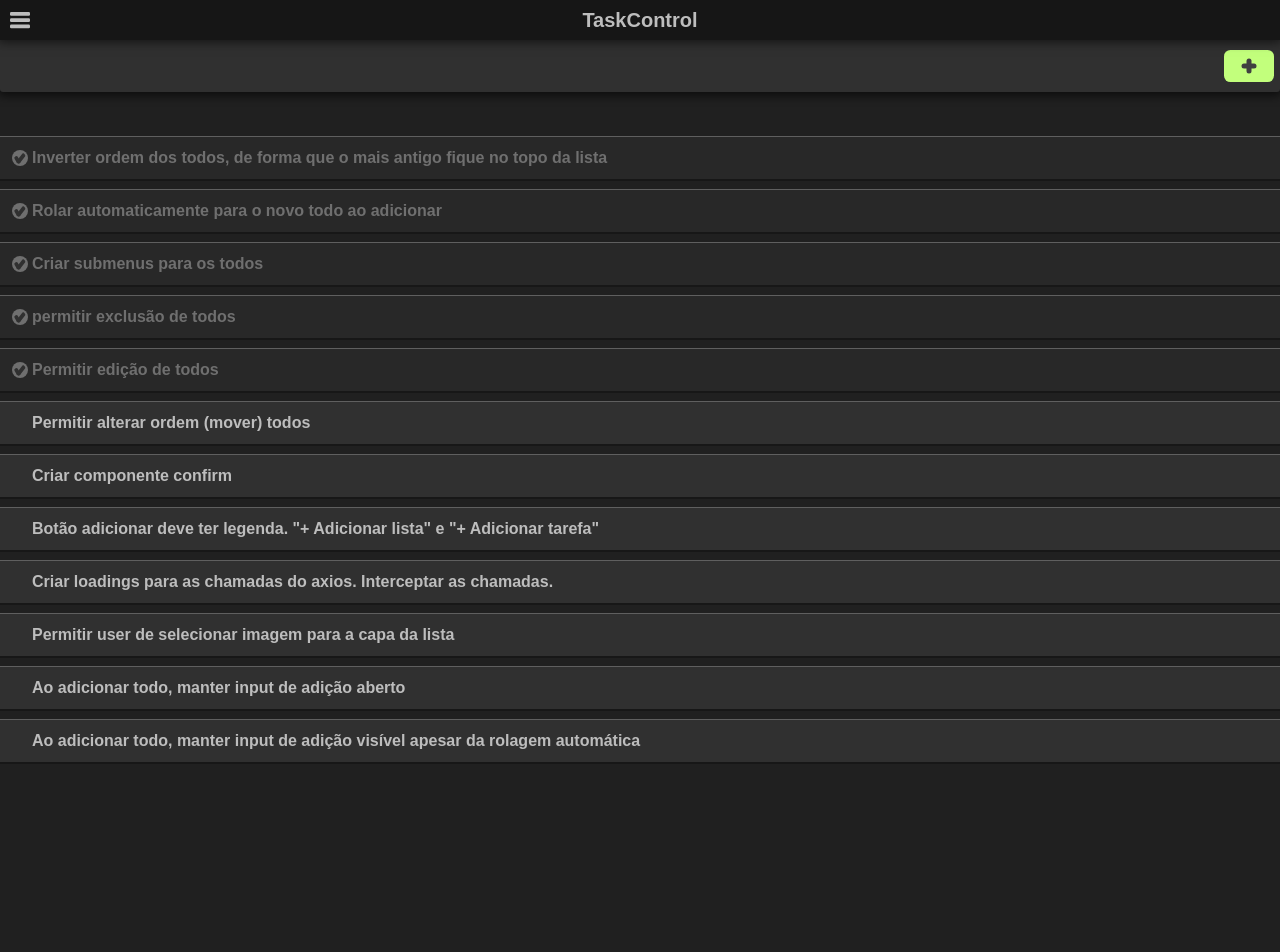
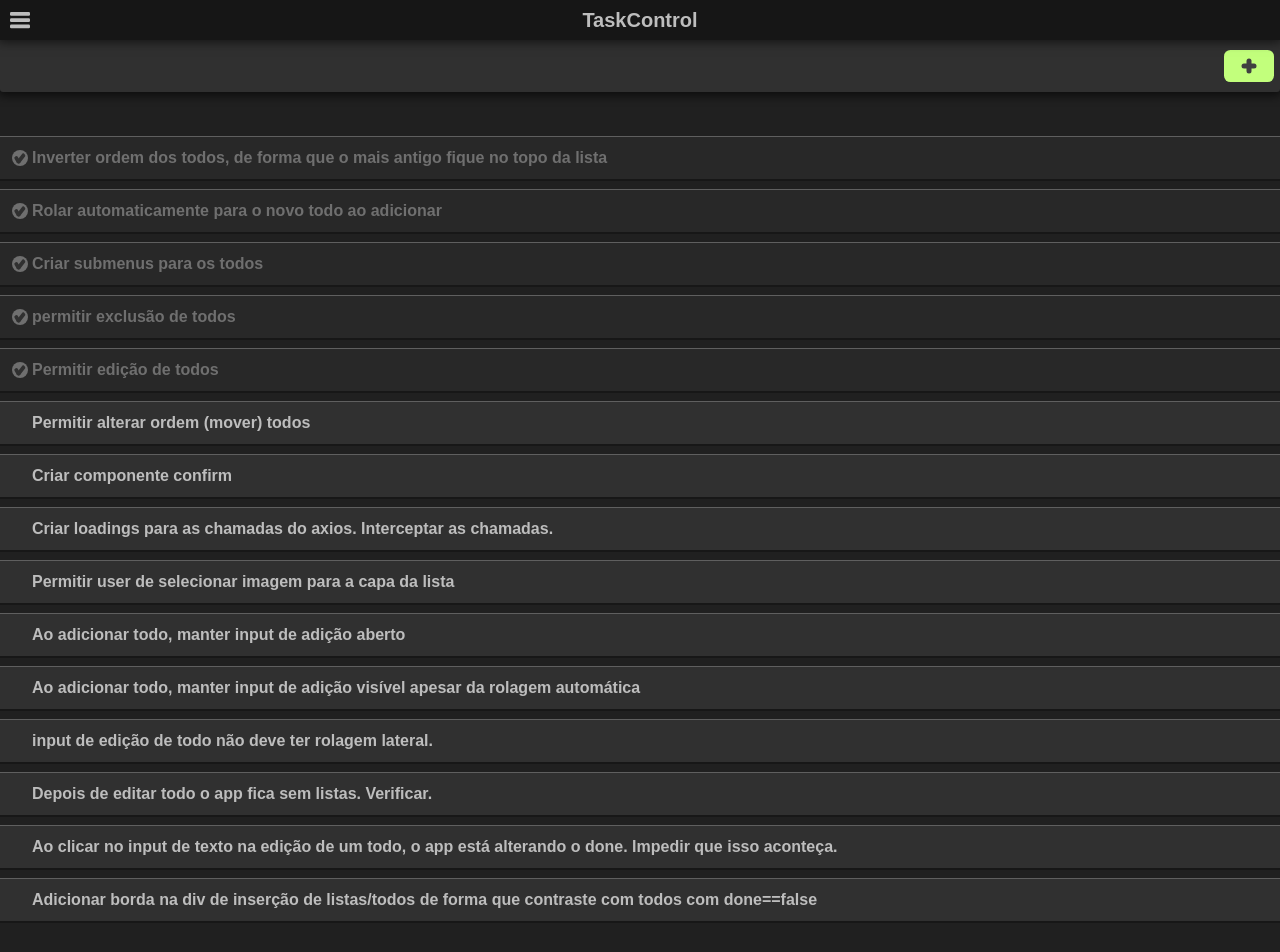
Before and after one commit to Djalmir/TaskControl, a Vue app: page /list/1 in a window 1280 px wide. Shown: the top 952 px of the page. Before the commit the page ends 888 px from the top, so only its background shows below. Built offline with nearby package versions, Linux system fonts and the light colour scheme; data requests are answered from the project's data file.

Commit message:
revisão

```diff
--- a/db.json
+++ b/db.json
@@ -39,11 +39,6 @@
           "done": false
         },
         {
-          "id": 7,
-          "name": "Botão adicionar deve ter legenda. \"+ Adicionar lista\" e \"+ Adicionar tarefa\"",
-          "done": false
-        },
-        {
           "id": 8,
           "name": "Criar loadings para as chamadas do axios. Interceptar as chamadas.",
           "done": false
@@ -62,6 +57,26 @@
           "id": 11,
           "name": "Ao adicionar todo, manter input de adição visível apesar da rolagem automática",
           "done": false
+        },
+        {
+          "id": 9194509,
+          "name": "input de edição de todo não deve ter rolagem lateral.",
+          "done": false
+        },
+        {
+          "id": 46329,
+          "name": "Depois de editar todo o app fica sem listas. Verificar.",
+          "done": false
+        },
+        {
+          "id": 2761913,
+          "name": "Ao clicar no input de texto na edição de um todo, o app está alterando o done. Impedir que isso aconteça.",
+          "done": false
+        },
+        {
+          "id": 211210,
+          "name": "Adicionar borda na div de inserção de listas/todos de forma que contraste com todos com done==false",
+          "done": false
         }
       ],
       "id": 1
@@ -70,13 +85,28 @@
       "name": "Lista de Testes",
       "todos": [
         {
+          "id": 9020116,
+          "name": "lolzeraaa",
+          "done": false
+        },
+        {
+          "id": 420938,
+          "name": "abc 123",
+          "done": false
+        },
+        {
           "id": 4098417,
-          "name": "3",
+          "name": "teste",
           "done": false
         },
         {
           "id": 824769,
-          "name": "2",
+          "name": "lol",
+          "done": false
+        },
+        {
+          "id": 6832356,
+          "name": "uiio",
           "done": false
         }
       ],
--- a/src/views/List.vue
+++ b/src/views/List.vue
@@ -50,7 +50,7 @@ export default {
 			}
 			while (this.list.todos.find(t => t.id == todo.id))
 				todo.id = 1 + Math.floor(Math.random() * 9999999)
-			let todos = [todo, ...this.list.todos]
+			let todos = [...this.list.todos, todo]
 			Axios.putList(this.list.id, this.list.name, todos)
 				.then(() => {
 					this.$store.dispatch('list/setTodos', todos)
```
